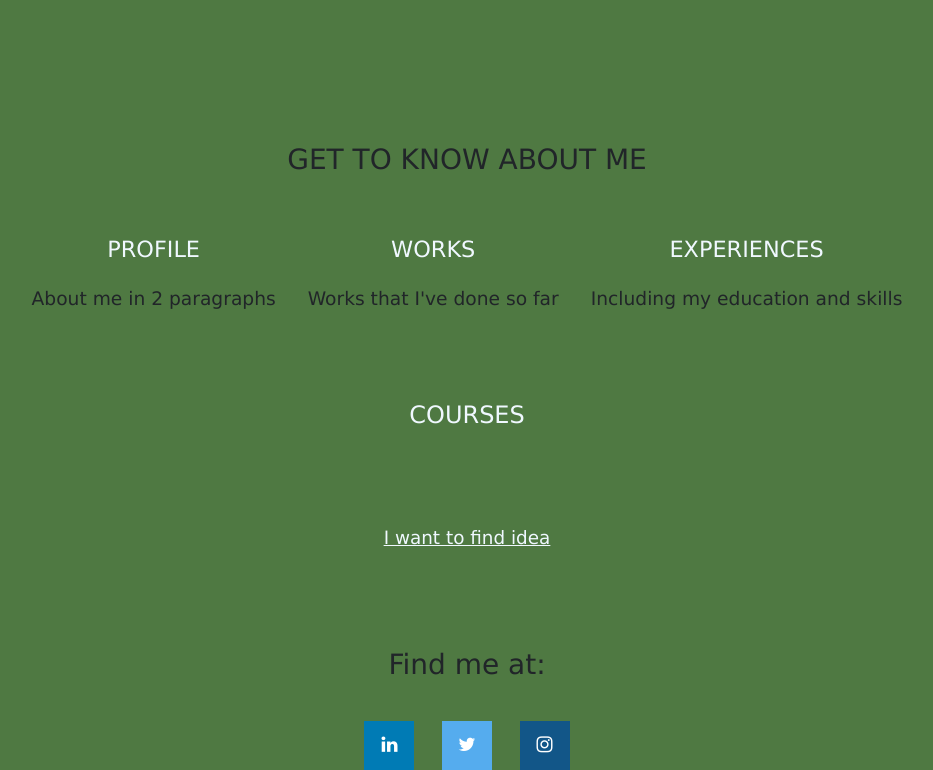
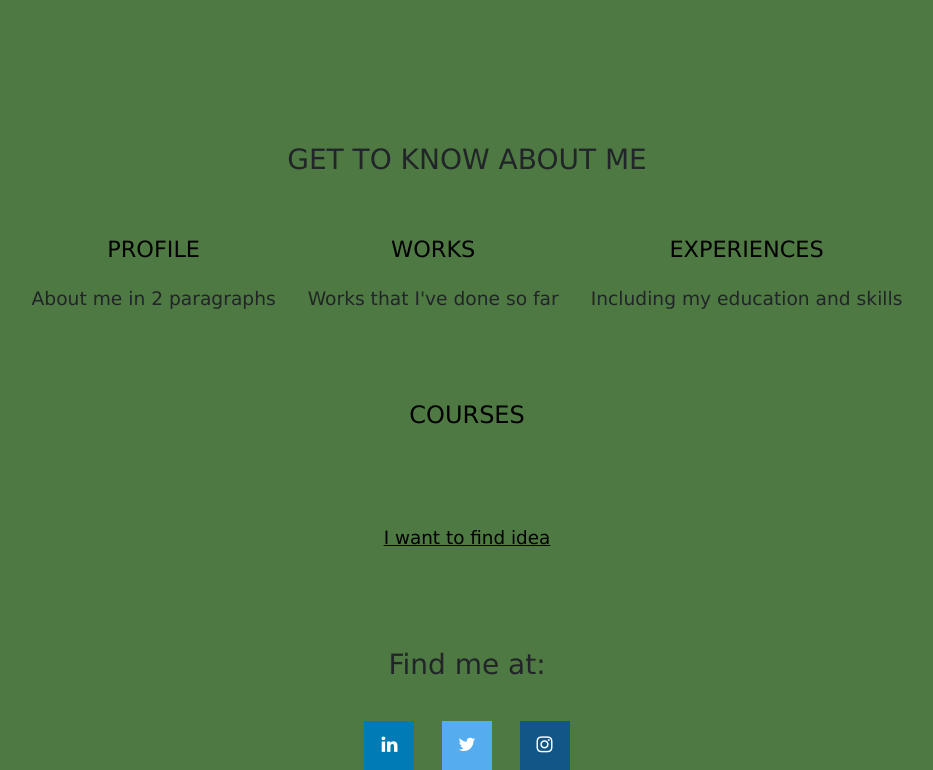
Before and after one commit to nurhafs/triality, a Django app: page / in a window 1280 px wide. Shown: the part 448-1218 px from the top of the page, without its empty margins (173-1106 px from the left). Run offline with Django 3.2, Linux system fonts and the light colour scheme; some libraries are stand-ins or nearby versions.

Commit message:
changed font color for story 5

```diff
--- a/static/css/layer.css
+++ b/static/css/layer.css
@@ -72,11 +72,11 @@ hr {
     border-color: aliceblue;
 }
 .btn-big {
-    color: aliceblue;
+    color: black;
     font-family: Verdana, Geneva, Tahoma, sans-serif;
 }
 .btn-smol {
-    color: aliceblue;
+    color: black;
     font-size: 115%;
     font-family: Verdana, Geneva, Tahoma, sans-serif;
 }
```
